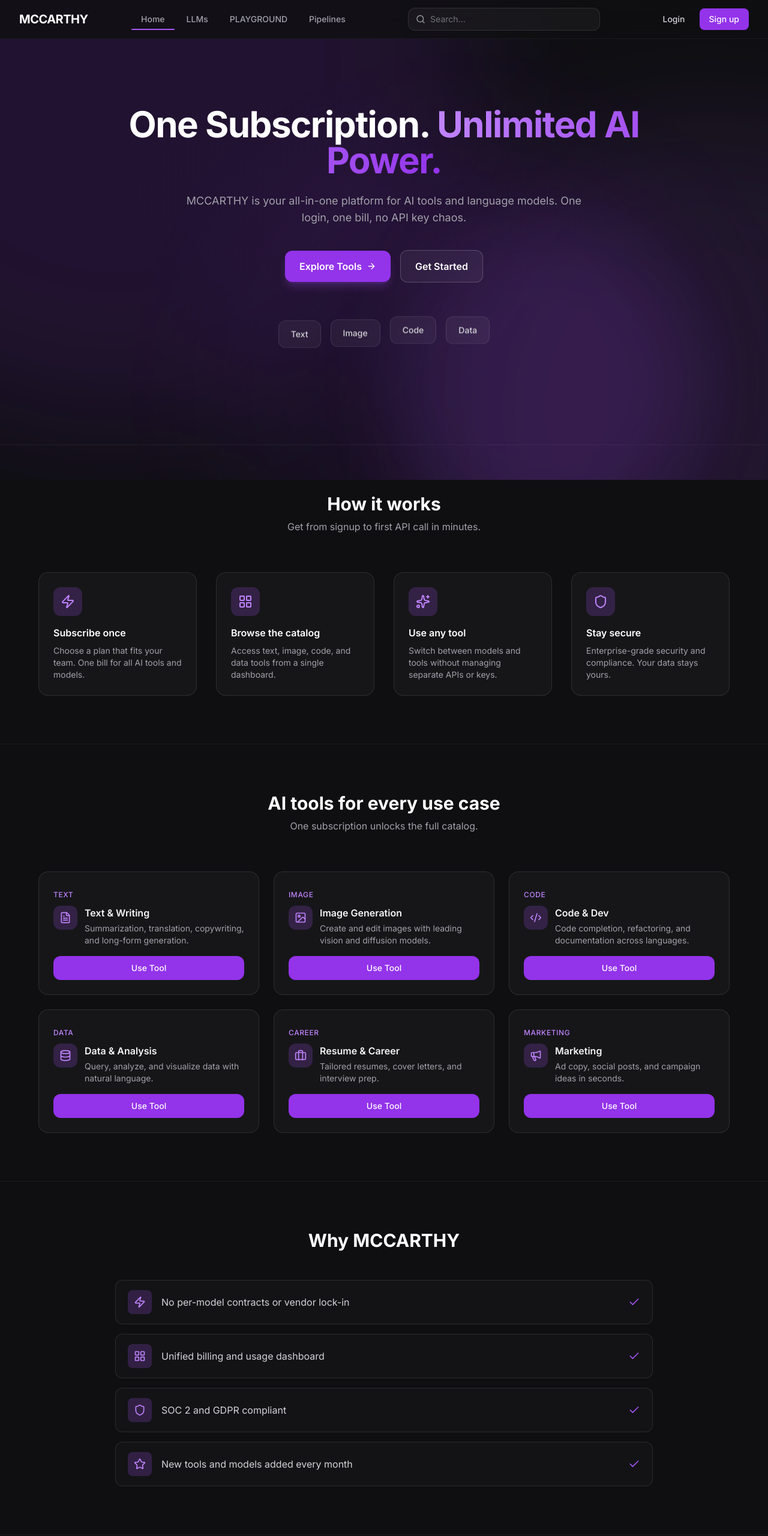
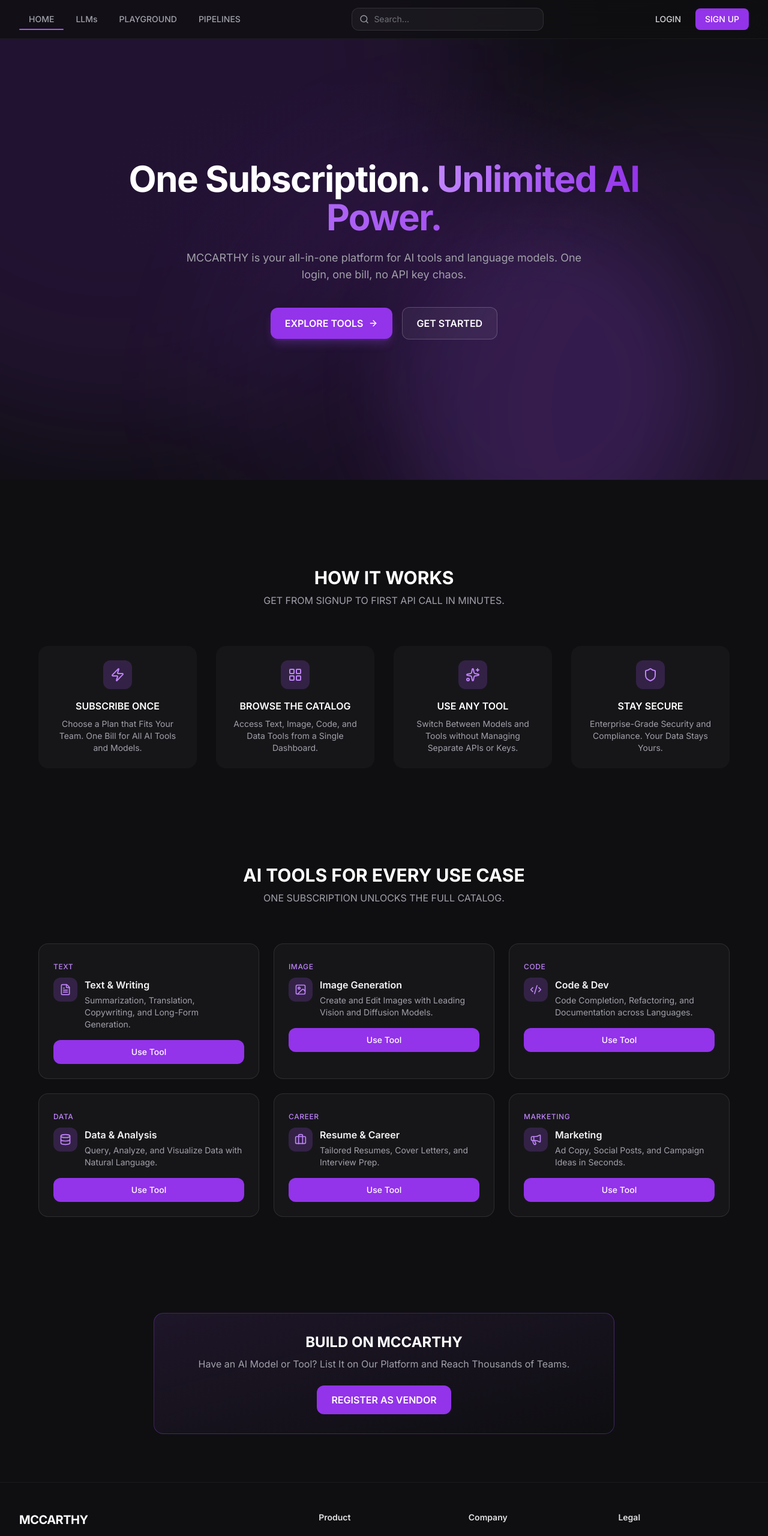
Before and after one commit to jyoshithareddy08/McCarthy2.0, a React (Vite) app in the folder frontend/: page / in a window 1280 px wide. Shown: the top 2561 px of the page at 60% size. Built offline with nearby package versions, Linux system fonts and the light colour scheme.

Commit message:
Home page: hero layout, copy, sections; remove Why McCarthy; capitalize headings and descriptions; vendor section updates

```diff
--- a/frontend/index.html
+++ b/frontend/index.html
@@ -6,7 +6,7 @@
     <meta name="viewport" content="width=device-width, initial-scale=1.0" />
     <link rel="preconnect" href="https://fonts.googleapis.com" />
     <link rel="preconnect" href="https://fonts.gstatic.com" crossorigin />
-    <link href="https://fonts.googleapis.com/css2?family=Inter:wght@400;500;600;700&display=swap" rel="stylesheet" />
+    <link href="https://fonts.googleapis.com/css2?family=Bebas+Neue&family=Inter:wght@400;500;600;700&family=Open+Sans:wght@400;500;600;700&display=swap" rel="stylesheet" />
     <title>MCCARTHY — One Subscription. Unlimited AI Power.</title>
   </head>
   <body>
--- a/frontend/src/components/Navbar.jsx
+++ b/frontend/src/components/Navbar.jsx
@@ -9,10 +9,10 @@
 const transition = { duration: 0.2 };
 
 const navLinks = [
-  { to: "/", label: "Home" },
+  { to: "/", label: "HOME" },
   { to: "/llms", label: "LLMs" },
   { to: "/playground", label: "PLAYGROUND" },
-  { to: "/pipelines", label: "Pipelines" },
+  { to: "/pipelines", label: "PIPELINES" },
 ];
 
 export default function Navbar() {
@@ -34,11 +34,6 @@
       className="sticky top-0 z-50 border-b border-white/5 bg-[#0f0f12]/80 backdrop-blur-xl"
     >
       <div className="mx-auto flex h-16 max-w-7xl items-center justify-between gap-4 px-4 sm:px-6 lg:px-8">
-        {/* Logo */}
-        <Link to="/" className="flex shrink-0 items-center gap-2">
-          <span className="text-xl font-bold tracking-tight text-white">MCCARTHY</span>
-        </Link>
-
         {/* Center nav - desktop */}
         <nav className="hidden md:flex items-center gap-1">
           {navLinks.map(({ to, label }) => {
@@ -113,13 +108,13 @@
                 to="/login"
                 className="rounded-lg px-4 py-2 text-sm font-medium text-zinc-300 hover:text-white hover:bg-white/5 transition-colors"
               >
-                Login
+                LOGIN
               </Link>
               <Link
                 to="/signup"
                 className="rounded-lg bg-primary-600 px-4 py-2 text-sm font-medium text-white hover:bg-primary-500 transition-colors"
               >
-                Sign up
+                SIGN UP
               </Link>
             </div>
           )}
--- a/frontend/src/pages/Home.jsx
+++ b/frontend/src/pages/Home.jsx
@@ -12,8 +12,6 @@
   Database,
   Briefcase,
   Megaphone,
-  Check,
-  Star,
 } from "lucide-react";
 import AnimatedBackground from "../components/AnimatedBackground";
 import ToolCard from "../components/ToolCard";
@@ -30,46 +28,33 @@
 const steps = [
   {
     icon: Zap,
-    title: "Subscribe once",
-    description: "Choose a plan that fits your team. One bill for all AI tools and models.",
+    title: "SUBSCRIBE ONCE",
+    description: "Choose a Plan that Fits Your Team. One Bill for All AI Tools and Models.",
   },
   {
     icon: LayoutGrid,
-    title: "Browse the catalog",
-    description: "Access text, image, code, and data tools from a single dashboard.",
+    title: "BROWSE THE CATALOG",
+    description: "Access Text, Image, Code, and Data Tools from a Single Dashboard.",
   },
   {
     icon: Sparkles,
-    title: "Use any tool",
-    description: "Switch between models and tools without managing separate APIs or keys.",
+    title: "USE ANY TOOL",
+    description: "Switch Between Models and Tools without Managing Separate APIs or Keys.",
   },
   {
     icon: Shield,
-    title: "Stay secure",
-    description: "Enterprise-grade security and compliance. Your data stays yours.",
+    title: "STAY SECURE",
+    description: "Enterprise-Grade Security and Compliance. Your Data Stays Yours.",
   },
 ];
 
 const homeTools = [
-  { icon: FileText, title: "Text & Writing", description: "Summarization, translation, copywriting, and long-form generation.", category: "Text" },
-  { icon: Image, title: "Image Generation", description: "Create and edit images with leading vision and diffusion models.", category: "Image" },
-  { icon: Code2, title: "Code & Dev", description: "Code completion, refactoring, and documentation across languages.", category: "Code" },
-  { icon: Database, title: "Data & Analysis", description: "Query, analyze, and visualize data with natural language.", category: "Data" },
-  { icon: Briefcase, title: "Resume & Career", description: "Tailored resumes, cover letters, and interview prep.", category: "Career" },
-  { icon: Megaphone, title: "Marketing", description: "Ad copy, social posts, and campaign ideas in seconds.", category: "Marketing" },
-];
-
-const benefits = [
-  { icon: Zap, text: "No per-model contracts or vendor lock-in" },
-  { icon: LayoutGrid, text: "Unified billing and usage dashboard" },
-  { icon: Shield, text: "SOC 2 and GDPR compliant" },
-  { icon: Star, text: "New tools and models added every month" },
-];
-
-const pricingPlans = [
-  { name: "Basic", price: "$29", period: "/mo", description: "For individuals and side projects", features: ["50K tokens/mo", "5 AI tools", "Email support"] },
-  { name: "Pro", price: "$99", period: "/mo", description: "For teams and startups", features: ["500K tokens/mo", "All tools", "Priority support", "API access"], highlight: true },
-  { name: "Enterprise", price: "Custom", period: "", description: "For large organizations", features: ["Unlimited usage", "Dedicated support", "SSO & audit logs", "SLA"] },
+  { icon: FileText, title: "Text & Writing", description: "Summarization, Translation, Copywriting, and Long-Form Generation.", category: "Text" },
+  { icon: Image, title: "Image Generation", description: "Create and Edit Images with Leading Vision and Diffusion Models.", category: "Image" },
+  { icon: Code2, title: "Code & Dev", description: "Code Completion, Refactoring, and Documentation across Languages.", category: "Code" },
+  { icon: Database, title: "Data & Analysis", description: "Query, Analyze, and Visualize Data with Natural Language.", category: "Data" },
+  { icon: Briefcase, title: "Resume & Career", description: "Tailored Resumes, Cover Letters, and Interview Prep.", category: "Career" },
+  { icon: Megaphone, title: "Marketing", description: "Ad Copy, Social Posts, and Campaign Ideas in Seconds.", category: "Marketing" },
 ];
 
 export default function Home() {
@@ -78,79 +63,43 @@
       <AnimatedBackground />
 
       {/* Hero */}
-      <section className="relative px-4 pt-20 pb-32 sm:px-6 lg:px-8 lg:pt-28 lg:pb-40">
-        <div className="mx-auto max-w-4xl text-center">
-          <motion.h1
-            variants={fadeInUp}
-            initial="hidden"
-            animate="visible"
-            custom={0}
-            className="text-4xl font-bold tracking-tight text-white sm:text-5xl lg:text-6xl"
+      <section className="relative flex min-h-screen flex-col items-center justify-center px-4 py-20 sm:px-6 lg:px-8">
+        <div className="mx-auto max-w-4xl -translate-y-10 text-center sm:-translate-y-12">
+          <h1
+            className="flex flex-col gap-1 text-4xl font-bold tracking-tight text-white sm:text-5xl lg:text-6xl"
           >
-            One Subscription.{" "}
-            <span className="bg-gradient-to-r from-primary-400 to-primary-600 bg-clip-text text-transparent">
-              Unlimited AI Power.
+            <span className="block">
+              <span className="text-white">One Subscription. </span>
+              <span className="bg-gradient-to-r from-primary-400 to-primary-600 bg-clip-text text-transparent">Unlimited AI</span>
             </span>
-          </motion.h1>
-          <motion.p
-            variants={fadeInUp}
-            initial="hidden"
-            animate="visible"
-            custom={1}
-            className="mx-auto mt-6 max-w-2xl text-lg text-zinc-400"
-          >
+            <span className="block bg-gradient-to-r from-primary-400 to-primary-600 bg-clip-text text-transparent">
+              Power.
+            </span>
+          </h1>
+          <p className="mx-auto mt-6 max-w-2xl text-lg text-zinc-400">
             MCCARTHY is your all-in-one platform for AI tools and language models. One login, one bill, no API key chaos.
-          </motion.p>
-          <motion.div
-            variants={fadeInUp}
-            initial="hidden"
-            animate="visible"
-            custom={2}
-            className="mt-10 flex flex-wrap items-center justify-center gap-4"
-          >
+          </p>
+          <div className="mt-10 flex flex-wrap items-center justify-center gap-4">
             <Link to="/dashboard">
-              <motion.span
-                whileHover={{ scale: 1.02 }}
-                whileTap={{ scale: 0.98 }}
+              <span
                 className="inline-flex items-center gap-2 rounded-xl bg-primary-600 px-6 py-3.5 text-base font-semibold text-white shadow-lg shadow-primary-500/25 hover:bg-primary-500 transition-colors"
               >
-                Explore Tools <ArrowRight className="h-4 w-4" />
-              </motion.span>
+                EXPLORE TOOLS <ArrowRight className="h-4 w-4" />
+              </span>
             </Link>
             <Link to="/signup">
-              <motion.span
-                whileHover={{ scale: 1.02 }}
-                whileTap={{ scale: 0.98 }}
+              <span
                 className="inline-flex items-center rounded-xl border border-white/20 bg-white/5 px-6 py-3.5 text-base font-semibold text-white hover:bg-white/10 transition-colors"
               >
-                Get Started
-              </motion.span>
+                GET STARTED
+              </span>
             </Link>
-          </motion.div>
-          {/* Floating tool cards */}
-          <motion.div
-            className="mt-16 flex flex-wrap justify-center gap-4"
-            initial={{ opacity: 0, y: 20 }}
-            animate={{ opacity: 1, y: 0 }}
-            transition={{ delay: 0.6, duration: 0.5 }}
-          >
-            {["Text", "Image", "Code", "Data"].map((label, i) => (
-              <motion.div
-                key={label}
-                whileHover={{ y: -6 }}
-                className="rounded-xl border border-white/10 bg-white/5 px-5 py-3 text-sm font-medium text-zinc-300 backdrop-blur-sm"
-                animate={{ y: [0, -8, 0] }}
-                transition={{ duration: 3 + i * 0.5, repeat: Infinity, ease: "easeInOut" }}
-              >
-                {label}
-              </motion.div>
-            ))}
-          </motion.div>
+          </div>
         </div>
       </section>
 
       {/* How it works */}
-      <section className="relative border-t border-white/5 px-4 py-20 sm:px-6 lg:px-8">
+      <section className="relative px-4 py-20 sm:px-6 lg:px-8">
         <div className="mx-auto max-w-6xl">
           <motion.h2
             initial={{ opacity: 0, y: 20 }}
@@ -158,7 +107,7 @@
             viewport={{ once: true }}
             className="text-center text-3xl font-bold text-white"
           >
-            How it works
+            HOW IT WORKS
           </motion.h2>
           <motion.p
             initial={{ opacity: 0, y: 20 }}
@@ -166,7 +115,7 @@
             viewport={{ once: true }}
             className="mx-auto mt-2 max-w-2xl text-center text-zinc-400"
           >
-            Get from signup to first API call in minutes.
+            GET FROM SIGNUP TO FIRST API CALL IN MINUTES.
           </motion.p>
           <div className="mt-16 grid gap-8 sm:grid-cols-2 lg:grid-cols-4">
             {steps.map((step, i) => (
@@ -176,7 +125,7 @@
                 whileInView={{ opacity: 1, y: 0 }}
                 viewport={{ once: true, margin: "-50px" }}
                 transition={{ delay: i * 0.1 }}
-                className="rounded-2xl border border-white/10 bg-white/[0.03] p-6 hover:border-primary-500/20 hover:bg-white/[0.05] transition-colors"
+                className="flex flex-col items-center rounded-2xl bg-white/[0.03] p-6 text-center hover:bg-white/[0.05] transition-colors"
               >
                 <div className="flex h-12 w-12 items-center justify-center rounded-xl bg-primary-500/20 text-primary-400">
                   <step.icon className="h-6 w-6" />
@@ -190,7 +139,7 @@
       </section>
 
       {/* AI Tools Grid */}
-      <section className="relative border-t border-white/5 px-4 py-20 sm:px-6 lg:px-8">
+      <section className="relative px-4 py-20 sm:px-6 lg:px-8">
         <div className="mx-auto max-w-6xl">
           <motion.h2
             initial={{ opacity: 0, y: 20 }}
@@ -198,7 +147,7 @@
             viewport={{ once: true }}
             className="text-center text-3xl font-bold text-white"
           >
-            AI tools for every use case
+            AI TOOLS FOR EVERY USE CASE
           </motion.h2>
           <motion.p
             initial={{ opacity: 0, y: 20 }}
@@ -206,7 +155,7 @@
             viewport={{ once: true }}
             className="mx-auto mt-2 max-w-2xl text-center text-zinc-400"
           >
-            One subscription unlocks the full catalog.
+            ONE SUBSCRIPTION UNLOCKS THE FULL CATALOG.
           </motion.p>
           <div className="mt-16 grid gap-6 sm:grid-cols-2 lg:grid-cols-3">
             {homeTools.map((tool, i) => (
@@ -225,40 +174,8 @@
         </div>
       </section>
 
-      {/* Why MCCARTHY */}
-      <section className="relative border-t border-white/5 px-4 py-20 sm:px-6 lg:px-8">
-        <div className="mx-auto max-w-4xl">
-          <motion.h2
-            initial={{ opacity: 0, y: 20 }}
-            whileInView={{ opacity: 1, y: 0 }}
-            viewport={{ once: true }}
-            className="text-center text-3xl font-bold text-white"
-          >
-            Why MCCARTHY
-          </motion.h2>
-          <ul className="mt-12 space-y-4">
-            {benefits.map((item, i) => (
-              <motion.li
-                key={item.text}
-                initial={{ opacity: 0, x: -20 }}
-                whileInView={{ opacity: 1, x: 0 }}
-                viewport={{ once: true }}
-                transition={{ delay: i * 0.08 }}
-                className="flex items-center gap-4 rounded-xl border border-white/10 bg-white/[0.02] px-5 py-4"
-              >
-                <div className="flex h-10 w-10 shrink-0 items-center justify-center rounded-lg bg-primary-500/20">
-                  <item.icon className="h-5 w-5 text-primary-400" />
-                </div>
-                <span className="text-zinc-300">{item.text}</span>
-                <Check className="ml-auto h-5 w-5 text-primary-500 shrink-0" />
-              </motion.li>
-            ))}
-          </ul>
-        </div>
-      </section>
-
       {/* Vendor section */}
-      <section className="relative border-t border-white/5 px-4 py-20 sm:px-6 lg:px-8">
+      <section className="relative px-4 py-20 sm:px-6 lg:px-8">
         <div className="mx-auto max-w-3xl">
           <motion.div
             initial={{ opacity: 0, y: 20 }}
@@ -266,9 +183,9 @@
             viewport={{ once: true }}
             className="rounded-2xl border border-primary-500/30 bg-gradient-to-br from-primary-500/10 to-transparent p-8 text-center"
           >
-            <h2 className="text-2xl font-bold text-white">Build on MCCARTHY</h2>
+            <h2 className="text-2xl font-bold text-white">BUILD ON MCCARTHY</h2>
             <p className="mt-2 text-zinc-400">
-              Have an AI model or tool? List it on our platform and reach thousands of teams.
+              Have an AI Model or Tool? List It on Our Platform and Reach Thousands of Teams.
             </p>
             <Link to="/vendor-register">
               <motion.span
@@ -276,78 +193,13 @@
                 whileTap={{ scale: 0.98 }}
                 className="mt-6 inline-block rounded-xl bg-primary-600 px-6 py-3 font-semibold text-white hover:bg-primary-500 transition-colors"
               >
-                Register as Vendor
+                REGISTER AS VENDOR
               </motion.span>
             </Link>
           </motion.div>
         </div>
       </section>
 
-      {/* Pricing teaser */}
-      <section className="relative border-t border-white/5 px-4 py-20 sm:px-6 lg:px-8">
-        <div className="mx-auto max-w-6xl">
-          <motion.h2
-            initial={{ opacity: 0, y: 20 }}
-            whileInView={{ opacity: 1, y: 0 }}
-            viewport={{ once: true }}
-            className="text-center text-3xl font-bold text-white"
-          >
-            Simple pricing
-          </motion.h2>
-          <motion.p
-            initial={{ opacity: 0, y: 20 }}
-            whileInView={{ opacity: 1, y: 0 }}
-            viewport={{ once: true }}
-            className="mx-auto mt-2 max-w-2xl text-center text-zinc-400"
-          >
-            Start free, scale as you grow.
-          </motion.p>
-          <div className="mt-16 grid gap-6 md:grid-cols-3">
-            {pricingPlans.map((plan, i) => (
-              <motion.div
-                key={plan.name}
-                initial={{ opacity: 0, y: 24 }}
-                whileInView={{ opacity: 1, y: 0 }}
-                viewport={{ once: true }}
-                transition={{ delay: i * 0.1 }}
-                whileHover={{ y: -4 }}
-                className={`relative rounded-2xl border p-6 ${
-                  plan.highlight
-                    ? "border-primary-500/50 bg-primary-500/10 shadow-lg shadow-primary-500/10"
-                    : "border-white/10 bg-white/[0.03] hover:border-primary-500/20"
-                }`}
-              >
-                <h3 className="font-semibold text-white">{plan.name}</h3>
-                <p className="mt-1 text-sm text-zinc-400">{plan.description}</p>
-                <p className="mt-4 text-3xl font-bold text-white">
-                  {plan.price}
-                  <span className="text-base font-normal text-zinc-500">{plan.period}</span>
-                </p>
-                <ul className="mt-6 space-y-2">
-                  {plan.features.map((f) => (
-                    <li key={f} className="flex items-center gap-2 text-sm text-zinc-400">
-                      <Check className="h-4 w-4 text-primary-500 shrink-0" />
-                      {f}
-                    </li>
-                  ))}
-                </ul>
-                <motion.button
-                  type="button"
-                  whileHover={{ scale: 1.02 }}
-                  whileTap={{ scale: 0.98 }}
-                  className={`mt-6 w-full rounded-xl py-2.5 text-sm font-medium ${
-                    plan.highlight
-                      ? "bg-primary-600 text-white hover:bg-primary-500"
-                      : "border border-white/20 text-zinc-300 hover:bg-white/5"
-                  }`}
-                >
-                  Get started
-                </motion.button>
-              </motion.div>
-            ))}
-          </div>
-        </div>
-      </section>
     </div>
   );
 }
--- a/frontend/src/pages/Playground.jsx
+++ b/frontend/src/pages/Playground.jsx
@@ -80,13 +80,13 @@
               {hasStartedChat ? (
                 <motion.div
                   key="messages"
-                  initial={{ opacity: 0 }}
-                  animate={{ opacity: 1 }}
+                  initial={{ opacity: 0, y: 20 }}
+                  animate={{ opacity: 1, y: 0 }}
                   exit={{ opacity: 0 }}
-                  transition={{ duration: 0.25 }}
+                  transition={{ duration: 0.35, ease: "easeOut" }}
                   className="flex flex-1 flex-col min-h-0 overflow-hidden"
                 >
-                  <div className="flex-1 min-h-0 overflow-y-auto overflow-x-hidden space-y-6 pb-4 pt-10 sm:pt-12 w-full scrollbar-hide">
+                  <div className="flex-1 min-h-0 overflow-y-auto overflow-x-hidden space-y-6 pb-4 pt-16 sm:pt-20 w-full scrollbar-hide">
                     {messages.map((msg) => (
                       <ChatMessage key={msg.id} message={msg} />
                     ))}
@@ -115,11 +115,11 @@
                     </AnimatePresence>
                     <div ref={bottomRef} />
                   </div>
-                  {/* Input bar: comfortable spacing from bottom of viewport */}
+                  {/* Input bar: anchored to bottom of page */}
                   <motion.div
                     layout
                     transition={{ type: "spring", stiffness: 300, damping: 30 }}
-                    className="shrink-0 pt-4 pb-8 w-full"
+                    className="shrink-0 pt-4 pb-4 w-full"
                   >
                     <ChatInput
                       value={input}
@@ -133,20 +133,21 @@
                   </motion.div>
                 </motion.div>
               ) : (
-                /* Empty state: motivating text + centered input */
+                /* Empty state: text + input both centered on the page (vertical and horizontal) */
                 <motion.div
                   key="empty"
                   initial={{ opacity: 0 }}
                   animate={{ opacity: 1 }}
-                  exit={{ opacity: 0 }}
-                  className="flex w-full flex-col items-center justify-center gap-8 py-8"
+                  exit={{ opacity: 0, y: 40 }}
+                  transition={{ duration: 0.3 }}
+                  className="flex w-full flex-1 flex-col items-center justify-center gap-8 py-8"
                 >
                   <div className="text-center max-w-md">
                     <h2 className="text-xl font-semibold text-white md:text-2xl">
                       READY WHEN YOU ARE..
                     </h2>
                   </div>
-                  <div className="w-full max-w-3xl">
+                  <div className="w-full max-w-3xl px-4">
                     <ChatInput
                       value={input}
                       onChange={setInput}
```
